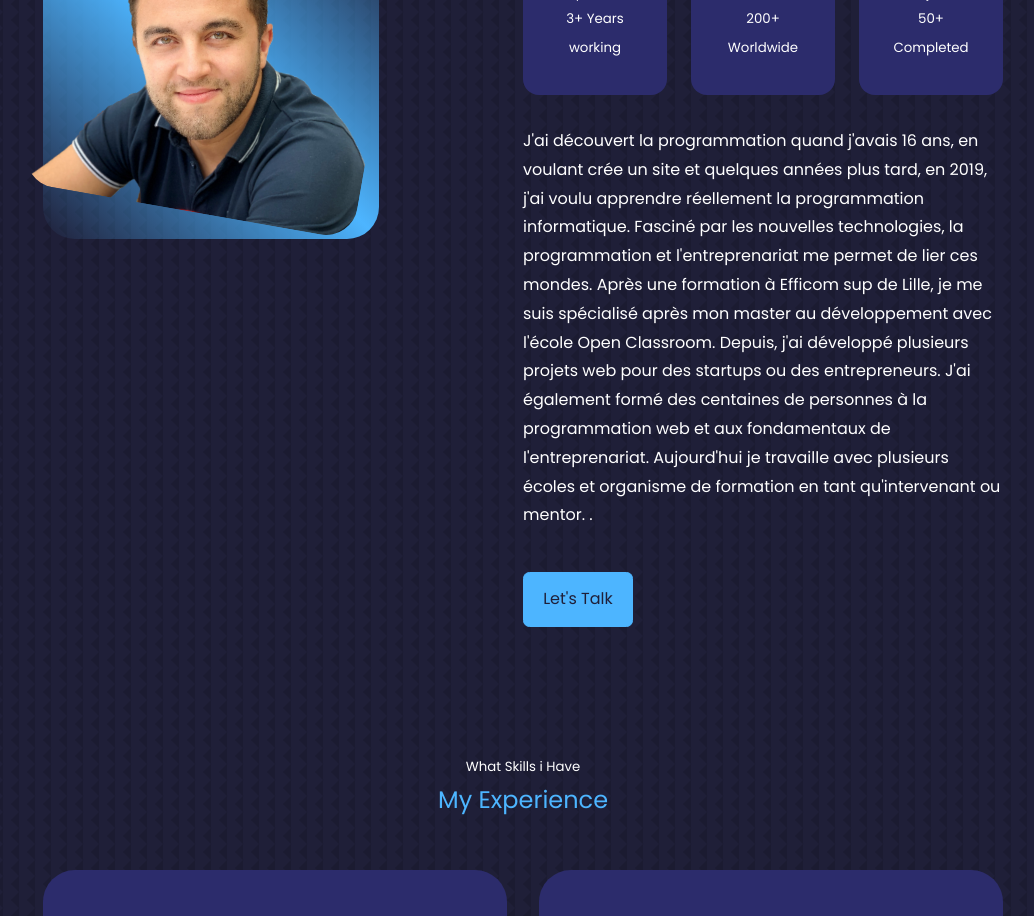
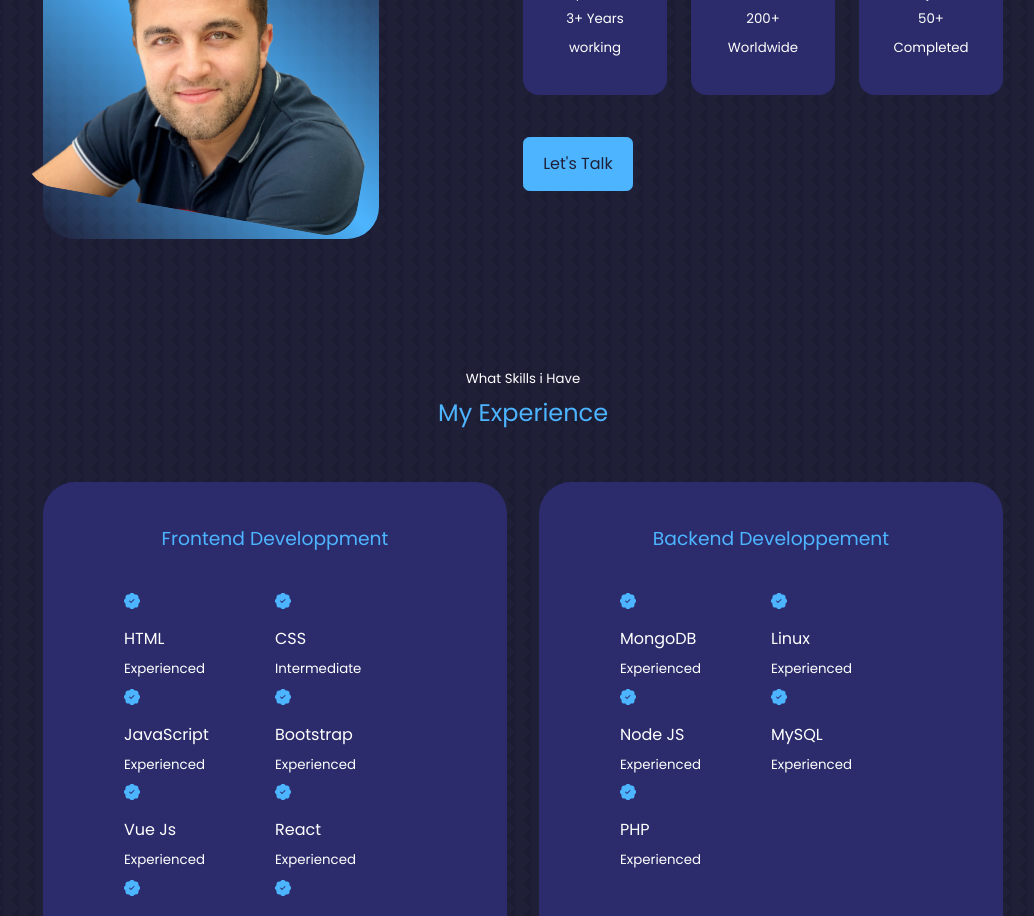
Before and after one commit to yalaoui94/TDH__Project, a React (Create React App) app: page / in a window 1280 px wide. Shown: the part 1140-2056 px from the top of the page, without its empty margins (117-1151 px from the left). Built offline with nearby package versions, Linux system fonts and the light colour scheme.

Commit message:
modif btn contact

```diff
--- a/src/Components/about/about.jsx
+++ b/src/Components/about/about.jsx
@@ -43,18 +43,8 @@ const About = () => {
 
           <p>
 
-             J'ai découvert la programmation quand j'avais 16 ans, en voulant crée un site et quelques années plus tard, en 2019, j'ai voulu apprendre réellement la programmation informatique.
 
-             Fasciné par les nouvelles technologies, la programmation et l'entreprenariat me permet de lier ces mondes.
-
-             Après une formation à Efficom sup de Lille, je me suis spécialisé après mon master au développement avec l'école Open Classroom.
-
-             Depuis, j'ai développé plusieurs projets web pour des startups ou des entrepreneurs.
-
-             J'ai également formé des centaines de personnes à la programmation web et aux fondamentaux de l'entreprenariat.
-
-             Aujourd'hui je travaille avec plusieurs écoles et organisme de formation en tant qu'intervenant ou mentor.
-            .</p>
+          </p>
           <a href="#contact" className='btn btn-primary'>Let's Talk</a>
         </div>
       </div>
```
